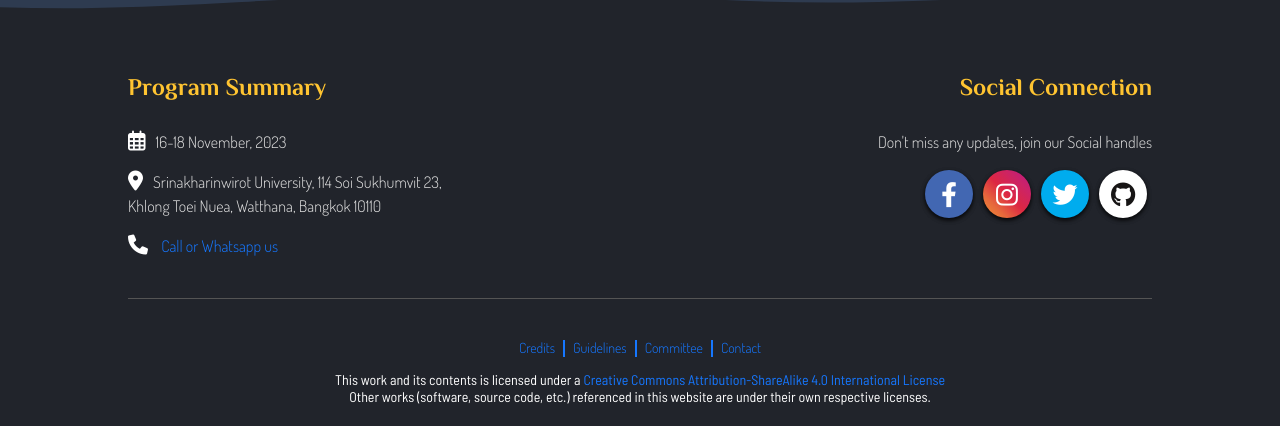
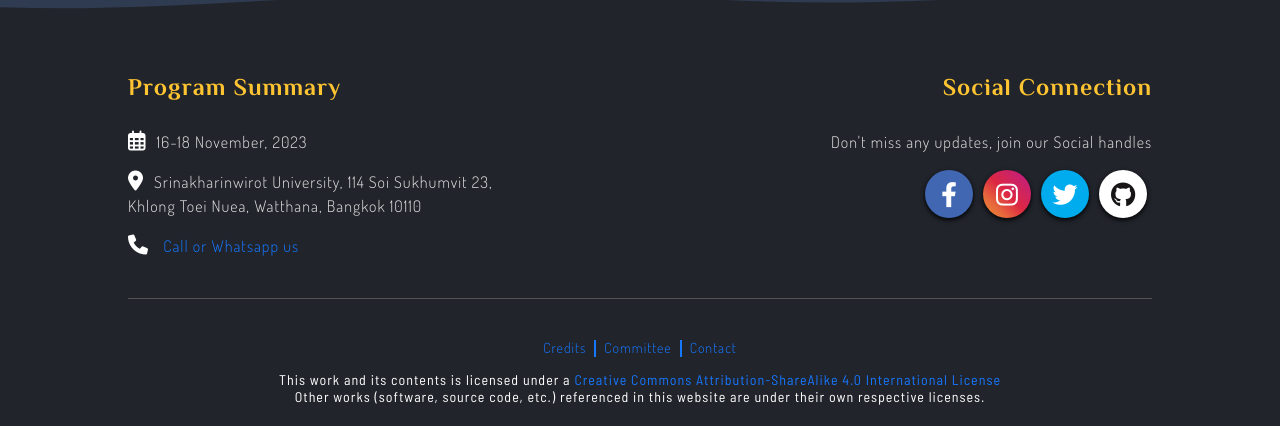
Before and after one commit to sotm-asia/sotm-asia-2023-website, a React (Create React App) app: page / in a window 1280 px wide. Shown: the part 6854-7280 px from the top of the page. Built offline with nearby package versions, Linux system fonts and the light colour scheme.

Commit message:
CNAME & Router Fixed for 404

```diff
--- a/src/components/contents/Router.component.jsx
+++ b/src/components/contents/Router.component.jsx
@@ -1,5 +1,5 @@
 import React from "react";
-import { Routes, Route, Navigate } from "react-router-dom";
+import { HashRouter, Routes, Route, Navigate } from "react-router-dom";
 import { ChildMasterPage } from "../pages/ChildPages/ChildMasterPage.component";
 import { HomepageComponent } from "../pages/Homepage/homepage.component";
 import { ContentTexts } from "./content_texts";
--- a/src/components/contents/content_texts.js
+++ b/src/components/contents/content_texts.js
@@ -38,7 +38,7 @@
             header: "Speaker",
             subHeader: "A detail Concept of State of the Map Asia",
             email: "",
-            link: "/schedule/speakers",
+            link: "/conference/speakers",
             buttonText: "More Speakers",
             contentText:
                 "Lorem Ipsum is simply dummy text of the printing and typesetting industry. Lorem Ipsum has been the industry's standard dummy text ever since the 1500s Lorem Ipsum",
--- a/src/components/footer/footer.component.jsx
+++ b/src/components/footer/footer.component.jsx
@@ -145,9 +145,9 @@
                     <li>
                         <Link to="/credits">Credits</Link>
                     </li>
-                    <li>
+                    {/* <li>
                         <Link to="/attending/attending-guidelines">Guidelines</Link>
-                    </li>
+                    </li> */}
                     <li>
                         <Link to="/about/committee">Committee</Link>
                     </li>
--- a/src/components/footer/footer.styles.css
+++ b/src/components/footer/footer.styles.css
@@ -14,6 +14,7 @@
     font-size: 24px;
     font-weight: bold;
     text-align: left;
+    letter-spacing: 1px;
 }
 
 .footer-segment-text{
@@ -22,15 +23,17 @@
     font-weight: 300;
     text-align: left;
     color: #dddddd;
+    letter-spacing: 1px;
 }
 
 .disclaimer-section {
-    width: 100%;
+    width: 80vw;
     background-color: #21242b;
+    letter-spacing: 1px;
 }
 
 .footer-segment {
-    width: 100%;
+    width: 80vh;
     background-color: #21242b;
 }
 
@@ -69,6 +72,7 @@
     display: inline-block;
     padding: 0rem 0rem;
     margin-top: 1rem;
+    letter-spacing: 1px;
 }
 
 ul.horizontal-list li {
@@ -77,6 +81,7 @@
     /* min-width: 6rem; */
     text-align: center;
     cursor: pointer;
+    letter-spacing: 1px;
 }
 
 ul.horizontal-list li:not(:last-child) {
--- a/src/components/pages/ChildPages/ChildPageElements/VenueMap.styles.css
+++ b/src/components/pages/ChildPages/ChildPageElements/VenueMap.styles.css
@@ -1,29 +1,39 @@
 .venue-map-container{
     position: relative;
     display: flex;
-    flex-direction: row;
+    flex-direction: column;
     justify-items: center;
     align-items: center;
     min-width: 90vw;
-    height: calc(100vh - (132px + 40px));
-    background-color: rgba(255, 255, 255, 0.9);
+    height: calc(100vh - (132px + 20px));
+    /* background-color: rgba(233, 238, 246, 0.5); */
     /* background-color: rgba(255, 112, 55, 0.6); */
+    /* box-shadow: 0 1px 3px rgba(0, 0, 0, 0.12), 0 1px 2px rgba(0, 0, 0, 0.24); */
     top: -400px;
-    margin: 40px;
+    margin: 20px;
     margin-bottom: -400px;
     border-radius: 10px;
-    padding: 20px;
+    padding: 20px;;
 }
 
 .map-info-pane{
-    height: calc(100vh - (132px + 80px));;
-    width: 25%;
+    /* height: calc(100vh - (132px + 40px)); */
+    height: 420px;
+    width: 100%;
     background-color: white;
+    /* margin: 10px 10px 10px 10px; */
+    margin-bottom: 20px;
+    box-shadow: 0 1px 3px rgba(0, 0, 0, 0.12), 0 1px 2px rgba(0, 0, 0, 0.24);
+    border-radius: 10px;
 }
 
 .map-container{
-    height: calc(100vh - (132px + 80px));;
-    width: 75%;
+    height: calc(100vh - (132px + 40px));;
+    width: 100%;
     background-color: rgb(124, 109, 227);
+    /* margin: 10px 10px 10px 10px; */
+    margin-top: 20px;
+    box-shadow: 0 1px 3px rgba(0, 0, 0, 0.12), 0 1px 2px rgba(0, 0, 0, 0.24);
+    border-radius: 10px;
 
 }
--- a/src/index.js
+++ b/src/index.js
@@ -3,16 +3,16 @@
 import "./index.css";
 import App from "./App";
 import reportWebVitals from "./reportWebVitals";
-import { BrowserRouter } from "react-router-dom";
+import { HashRouter } from "react-router-dom";
 import ScrollToTop from "./components/contents/elements/ScrollToTop";
 
 const root = ReactDOM.createRoot(document.getElementById("root"));
 root.render(
     <React.StrictMode>
-        <BrowserRouter>
+        <HashRouter>
             <ScrollToTop />
             <App />
-        </BrowserRouter>
+        </HashRouter>
     </React.StrictMode>
 );
 
```
Also changed, not shown: src/components/pages/ChildPages/ChildPageElements/VenueMapPage.component.jsx (+0 -10 lines), 1 other file (tests, documents, lock files or other folders).
